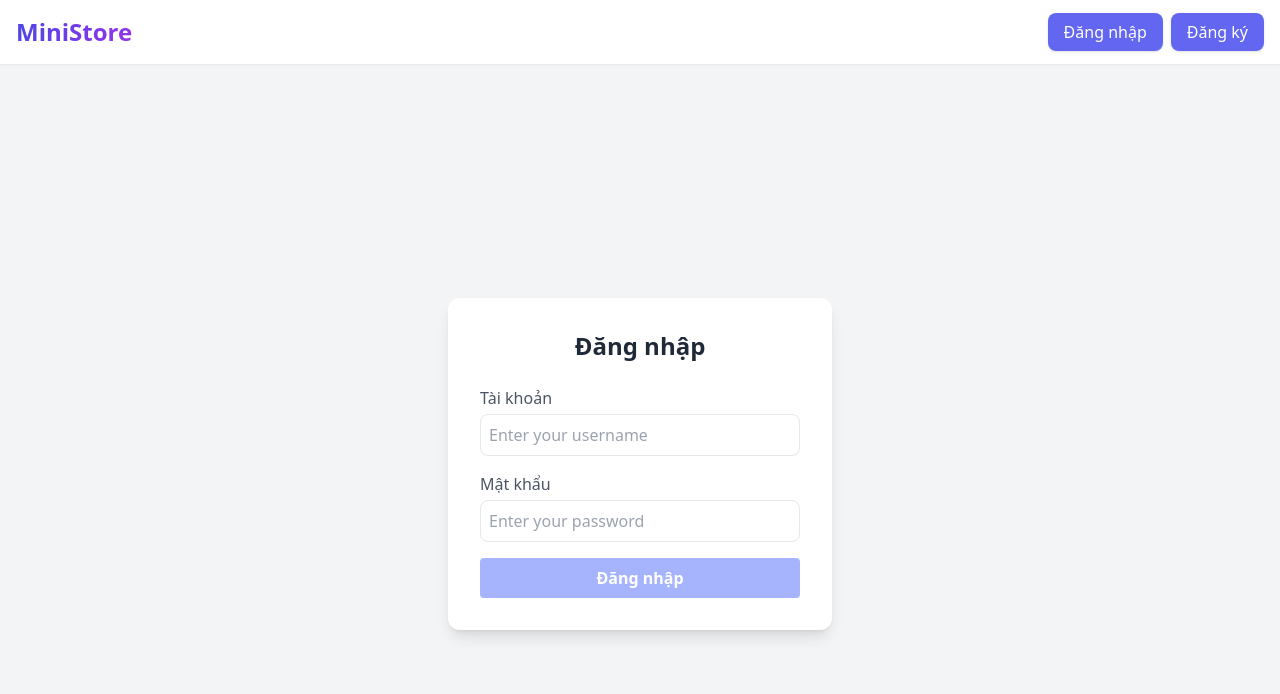
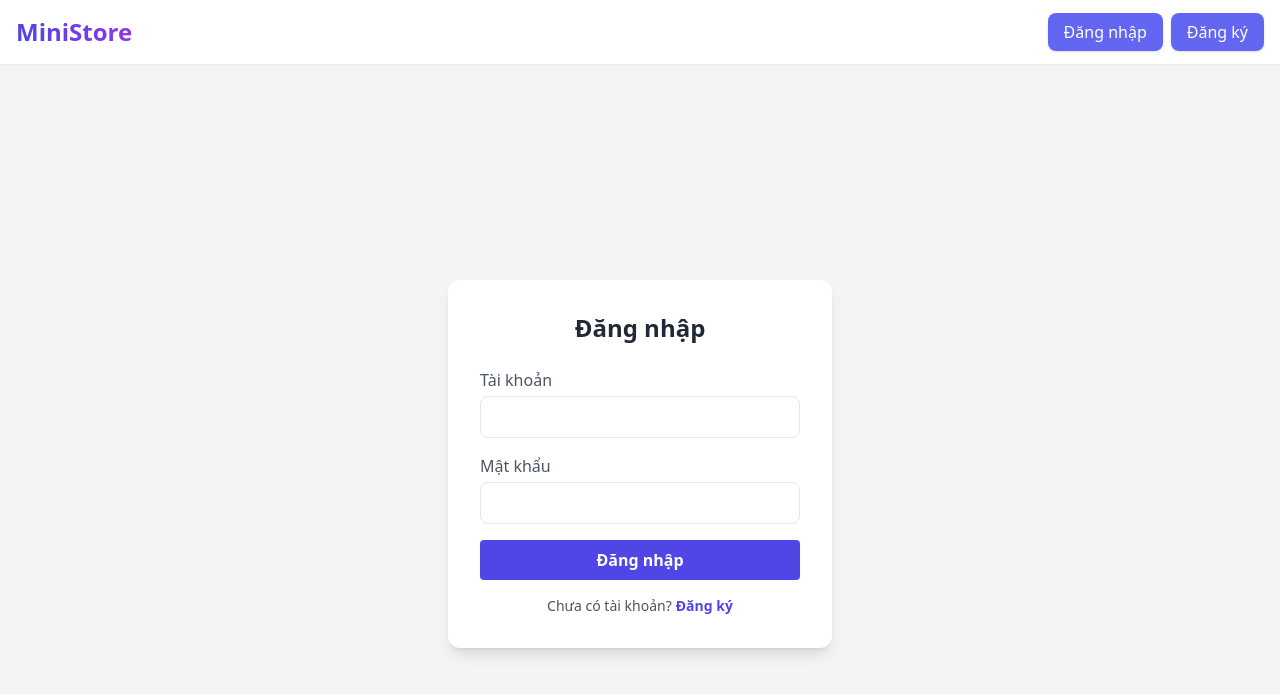
Before and after one commit to NguyenLong16/mini_e-commerce, a React (Vite) app: page /login in a window 1280 px wide. Shown: the top 694 px of the page. Built offline with nearby package versions, Linux system fonts and the light colour scheme.

Commit message:
Phân quyền admin và user

```diff
--- a/src/App.tsx
+++ b/src/App.tsx
@@ -6,37 +6,48 @@ import ProductDetailPage from "./pages/ProductDetailPage";
 import OrderHistoryPage from "./pages/OrderHistoryPage";
 import LoginPage from "./pages/LoginPage";
 import RegisterPage from "./pages/RegisterPage";
+import AdminDashboard from "./pages/AdminDashboard";
 import { useAppSelector } from "./hooks/useRedux";
+import PrivateRoute from "./components/PrivateRoute"; // Bảo vệ trang cần login
+import AdminRoute from "./components/AdminRoute";     // Bảo vệ trang Admin
 import SearchResultPage from "./pages/SearchResultPage";
 
 function App() {
   const { isAuthenticated } = useAppSelector(state => state.auth)
 
   return (
-    <>
-      <div className="min-h-screen bg-gray-50">
-        {/* 1. Navbar nằm NGOÀI Routes để luôn hiển thị ở mọi trang */}
+    <div className="min-h-screen bg-gray-50 font-sans text-gray-900">
       <Navbar />
 
-        {/* 2. Routes chỉ chứa các TRANG LỚN (Pages) */}
       <Routes>
+        {/* --- PUBLIC ROUTES --- */}
         <Route path="/" element={<HomePage />} />
-          <Route path="cart" element={<CartPage />} />
-          <Route path="products/:id" element={<ProductDetailPage />} />
-          <Route path="history" element={<OrderHistoryPage />} />
-          <Route path="search" element={<SearchResultPage />} />
+        <Route path="/search" element={<SearchResultPage />} />
+        <Route path="/product/:id" element={<ProductDetailPage />} />
+
+        {/* Nếu đã login thì không cho vào Login/Register nữa */}
         <Route
-            path="login"
+          path="/login"
           element={!isAuthenticated ? <LoginPage /> : <Navigate to="/" />}
         />
         <Route
-            path="register"
+          path="/register"
           element={!isAuthenticated ? <RegisterPage /> : <Navigate to="/" />}
         />
 
+        {/* --- USER PRIVATE ROUTES --- */}
+        <Route element={<PrivateRoute />}>
+          <Route path="/cart" element={<CartPage />} />
+          <Route path="/history" element={<OrderHistoryPage />} />
+        </Route>
+
+        {/* --- ADMIN ROUTES --- */}
+        <Route element={<AdminRoute />}>
+          <Route path="/admin" element={<AdminDashboard />} />
+        </Route>
+
       </Routes>
     </div>
-    </>
   )
 }
 
--- /dev/null
+++ b/src/components/AdminRoute.tsx
@@ -0,0 +1,21 @@
+import { Navigate, Outlet } from 'react-router-dom';
+import { useAppSelector } from '../hooks/useRedux';
+
+const AdminRoute = () => {
+    const { isAuthenticated, currentUser } = useAppSelector(state => state.auth);
+
+    // Chưa đăng nhập -> Về Login
+    if (!isAuthenticated || !currentUser) {
+        return <Navigate to="/login" replace />;
+    }
+
+    // Đã đăng nhập nhưng không phải Admin -> Về Home
+    if (currentUser.role?.toLowerCase() !== 'admin') {
+        return <Navigate to="/" replace />;
+    }
+
+    // Là Admin -> Cho qua
+    return <Outlet />;
+};
+
+export default AdminRoute;
--- /dev/null
+++ b/src/pages/AdminDashboard.tsx
@@ -0,0 +1,7 @@
+const AdminDashboard = () => {
+    return (
+        <div>Đây là trang admin</div>
+    )
+}
+
+export default AdminDashboard
--- a/src/pages/LoginPage.tsx
+++ b/src/pages/LoginPage.tsx
@@ -1,8 +1,8 @@
 import { useEffect } from "react";
 import { useAppDispatch, useAppSelector } from "../hooks/useRedux";
-import { useNavigate } from "react-router-dom";
+import { useNavigate, Link } from "react-router-dom";
 import { clearError, loginUser } from "../redux/slices/authSlice";
-import { Formik, Form, Field, ErrorMessage } from "formik";
+import { useFormik } from "formik";
 import * as Yup from "yup";
 
 const LoginSchema = Yup.object().shape({
@@ -13,92 +13,104 @@ const LoginSchema = Yup.object().shape({
 const LoginPage = () => {
     const dispatch = useAppDispatch();
     const navigate = useNavigate();
-    const { loading, error, isAuthenticated } = useAppSelector(state => state.auth);
+    const { loading, error, isAuthenticated, currentUser } = useAppSelector(state => state.auth);
 
+    // 1. Kiểm tra nếu đã đăng nhập thì tự chuyển trang
     useEffect(() => {
-        if (isAuthenticated) {
-            navigate("/"); // login thành công → về trang chủ
+        if (isAuthenticated && currentUser) {
+            // Chuyển role về chữ thường để so sánh an toàn (tránh lỗi Admin vs admin)
+            const role = currentUser.role?.toLowerCase();
+            if (role === 'admin') {
+                navigate('/admin');
+            } else {
+                console.log('role', role)
+                navigate('/');
             }
+        }
+        return () => { dispatch(clearError()) };
+    }, [isAuthenticated, currentUser, navigate, dispatch]);
 
-        dispatch(clearError());
-    }, [isAuthenticated]);
+    const formik = useFormik({
+        initialValues: { username: "", password: "" },
+        validationSchema: LoginSchema,
+        onSubmit: async (values) => {
+            try {
+                // 2. Gọi API Login
+                const result = await dispatch(loginUser(values)).unwrap();
+
+                console.log("=== KẾT QUẢ ĐĂNG NHẬP ===");
+                console.log("Toàn bộ object result:", result);
+                console.log("Role nhận được:", result.role); // Kiểm tra xem nó là 'Admin', 'admin', hay undefined?
+                console.log("Role sau khi toLowerCase:", result.role?.toLowerCase());
+                // 3. Điều hướng ngay sau khi login thành công
+                const role = result.role?.toLowerCase();
+                if (role === 'admin') {
+                    navigate('/admin');
+                } else {
+                    navigate('/');
+                }
+            } catch (err) {
+                console.error("Login failed:", err);
+            }
+        }
+    });
 
     return (
         <div className="flex justify-center items-center h-screen bg-gray-100">
             <div className="bg-white p-8 rounded-xl w-96 shadow-lg">
-                <h2 className="text-2xl font-bold text-center mb-6 text-gray-800">
-                    Đăng nhập
-                </h2>
+                <h2 className="text-2xl font-bold text-center mb-6 text-gray-800">Đăng nhập</h2>
 
                 {error && (
-                    <div className="text-red-600 bg-red-100 p-3 rounded mb-4 text-sm">
+                    <div className="text-red-600 bg-red-100 p-3 rounded mb-4 text-sm text-center">
                         {error}
                     </div>
                 )}
 
-                <Formik
-                    initialValues={{ username: "", password: "" }}
-                    validationSchema={LoginSchema}
-                    onSubmit={(values) => {
-                        dispatch(loginUser(values));
-                    }}
-                >
-                    {({ isValid, dirty }) => (
-                        <Form className="space-y-4">
-
-                            {/* Username */}
+                <form onSubmit={formik.handleSubmit} className="space-y-4">
                     <div>
-                                <label className="block text-gray-600 mb-1 font-medium">
-                                    Tài khoản
-                                </label>
-
-                                <Field
+                        <label className="block text-gray-600 mb-1 font-medium">Tài khoản</label>
+                        <input
                             type="text"
                             name="username"
-                                    placeholder="Enter your username"
-                                    className="w-full p-2 border rounded-lg focus:outline-none focus:ring-2 focus:ring-indigo-500"
+                            onChange={formik.handleChange}
+                            value={formik.values.username}
+                            className="w-full p-2 border rounded-lg focus:outline-none focus:border-indigo-500"
                         />
-
-                                <ErrorMessage
-                                    name="username"
-                                    component="div"
-                                    className="text-red-500 text-sm mt-1"
-                                />
+                        {formik.errors.username && formik.touched.username && (
+                            <div className="text-red-500 text-sm mt-1">{formik.errors.username}</div>
+                        )}
                     </div>
 
-                            {/* Password */}
                     <div>
-                                <label className="block text-gray-600 mb-1 font-medium">
-                                    Mật khẩu
-                                </label>
-
-                                <Field
+                        <label className="block text-gray-600 mb-1 font-medium">Mật khẩu</label>
+                        <input
                             type="password"
                             name="password"
-                                    placeholder="Enter your password"
-                                    className="w-full p-2 border rounded-lg focus:outline-none focus:ring-2 focus:ring-indigo-500"
+                            onChange={formik.handleChange}
+                            value={formik.values.password}
+                            className="w-full p-2 border rounded-lg focus:outline-none focus:border-indigo-500"
                         />
-
-                                <ErrorMessage
-                                    name="password"
-                                    component="div"
-                                    className="text-red-500 text-sm mt-1"
-                                />
+                        {formik.errors.password && formik.touched.password && (
+                            <div className="text-red-500 text-sm mt-1">{formik.errors.password}</div>
+                        )}
                     </div>
 
-                            {/* Submit */}
                     <button
                         type="submit"
-                                disabled={loading || !dirty || !isValid}
-                                className="w-full bg-indigo-600 text-white py-2 rounded
-                                       hover:bg-indigo-700 transition font-bold
-                                       disabled:bg-indigo-300"
+                        disabled={loading}
+                        className={`w-full text-white py-2 rounded transition font-bold
+                            ${loading ? 'bg-indigo-300 cursor-not-allowed' : 'bg-indigo-600 hover:bg-indigo-700'}`}
                     >
                         {loading ? "Đang xử lý..." : "Đăng nhập"}
                     </button>
-                        </Form>
-                    )}
-                </Formik>
+                </form>
+
+                <div className="mt-4 text-center text-sm text-gray-600">
+                    Chưa có tài khoản?
+                    <Link to="/register" className="text-indigo-600 font-bold hover:underline ml-1">
+                        Đăng ký
+                    </Link>
+                </div>
             </div>
         </div>
     );
--- a/src/pages/RegisterPage.tsx
+++ b/src/pages/RegisterPage.tsx
@@ -15,6 +15,7 @@ const RegisterPage = () => {
             fullname: "",
             email: "",
             password: "",
+            role: "User"
         },
         validationSchema: Yup.object({
             username: Yup.string()
@@ -107,6 +108,18 @@ const RegisterPage = () => {
                         <p className="text-red-500 text-sm">{formik.errors.password}</p>
                     )}
                 </div>
+                <div>
+                    <label className="block mb-1 font-medium text-gray-700">Vai trò</label>
+                    <select
+                        name="role"
+                        value={formik.values.role}
+                        onChange={formik.handleChange}
+                        className="w-full p-2 border rounded-lg focus:outline-none focus:border-indigo-500 bg-white"
+                    >
+                        <option value="User">Khách hàng (User)</option>
+                        <option value="Admin">Quản trị viên (Admin)</option>
+                    </select>
+                </div>
 
                 {/* ERROR FROM SERVER */}
                 {error && <p className="text-red-500 text-center">{error}</p>}
--- a/src/redux/slices/authSlice.ts
+++ b/src/redux/slices/authSlice.ts
@@ -1,120 +1,106 @@
-import { createAsyncThunk, createSlice } from "@reduxjs/toolkit";
-import AuthService from "../../services/auth.service";
-import { PayloadAction } from "@reduxjs/toolkit"
-import { User } from "../../types/user";
+import { createAsyncThunk, createSlice, PayloadAction } from '@reduxjs/toolkit';
+import AuthService from '../../services/auth.service';
+import { User } from '../../types/user';
 
-const loginUser = createAsyncThunk(
+// Hàm xử lý lỗi để lấy text thông báo
+const getErrorMessage = (error: any) => {
+    if (error.response && error.response.data) {
+        const data = error.response.data;
+        if (data.errors) {
+            const firstErrorKey = Object.keys(data.errors)[0];
+            return data.errors[firstErrorKey][0];
+        }
+        if (typeof data === 'string') return data;
+        if (data.title) return data.title;
+    }
+    return error.message || 'Đã có lỗi xảy ra';
+};
+
+// 1. Login Action
+export const loginUser = createAsyncThunk(
     'auth/loginUser',
-    async (form: any, thunk_API) => {
+    async (form: any, thunkAPI) => {
         try {
             const data = await AuthService.login(form.username, form.password);
-            localStorage.setItem('currentUser', JSON.stringify(data))
+            localStorage.setItem('currentUser', JSON.stringify(data));
             return data;
         } catch (error: any) {
-            return thunk_API.rejectWithValue(getErrorMessage(error));
+            return thunkAPI.rejectWithValue(getErrorMessage(error));
         }
     }
-)
+);
 
-const registerUser = createAsyncThunk(
+// 2. Register Action
+export const registerUser = createAsyncThunk(
     'auth/registerUser',
-    async (form: any, thunk_API) => {
+    async (form: any, thunkAPI) => {
         try {
-            const data = await AuthService.register(form)
-            return data
+            const data = await AuthService.register(form);
+            return data;
         } catch (error: any) {
-            return thunk_API.rejectWithValue(getErrorMessage(error))
+            return thunkAPI.rejectWithValue(getErrorMessage(error));
         }
     }
-)
+);
 
 interface AuthState {
-    currentUser: User | null
-    isAuthenticated: boolean
-    loading: boolean
-    error: string | null
+    currentUser: User | null;
+    isAuthenticated: boolean;
+    loading: boolean;
+    error: string | null;
 }
 
-const savedUser = localStorage.getItem('currentUser')
+const savedUser = localStorage.getItem('currentUser');
 const initialState: AuthState = {
     currentUser: savedUser ? JSON.parse(savedUser) : null,
     isAuthenticated: !!savedUser,
     loading: false,
-    error: null
-}
+    error: null,
+};
 
 const authSlice = createSlice({
     name: 'auth',
     initialState,
     reducers: {
         logout: (state) => {
-            state.currentUser = null,
-                state.isAuthenticated = false,
-                localStorage.removeItem('currentUser')
+            state.currentUser = null;
+            state.isAuthenticated = false;
+            localStorage.removeItem('currentUser');
         },
         clearError: (state) => {
-            state.error = null
+            state.error = null;
         }
     },
-
     extraReducers: (builder) => {
         builder
+            // Login Handlers
             .addCase(loginUser.pending, (state) => {
-                state.loading = true,
-                    state.error = null
+                state.loading = true;
+                state.error = null;
             })
             .addCase(loginUser.fulfilled, (state, action: PayloadAction<User>) => {
-                state.loading = false
-                state.currentUser = action.payload
-                state.isAuthenticated = true
+                state.loading = false;
+                state.currentUser = action.payload;
+                state.isAuthenticated = true;
             })
             .addCase(loginUser.rejected, (state, action) => {
-                state.loading = false
-                state.error = action.payload as string
+                state.loading = false;
+                state.error = action.payload as string;
             })
+            // Register Handlers
             .addCase(registerUser.pending, (state) => {
-                state.loading = true,
-                    state.error = null
+                state.loading = true;
+                state.error = null;
             })
             .addCase(registerUser.fulfilled, (state) => {
-                state.loading = false
-                state.error = null
+                state.loading = false;
             })
             .addCase(registerUser.rejected, (state, action) => {
-                state.loading = false
-                state.error = action.payload as string
-            })
-    }
+                state.loading = false;
+                state.error = action.payload as string;
+            });
+    },
+});
 
-})
-
-export const { logout, clearError } = authSlice.actions
-export { loginUser, registerUser }
-export default authSlice.reducer
-
-const getErrorMessage = (error: any) => {
-    // Kiểm tra xem có phản hồi từ server không
-    if (error.response && error.response.data) {
-        const data = error.response.data;
-
-        // Trường hợp 1: Lỗi validation (Ví dụ: Password yếu, thiếu username...)
-        // .NET thường trả về dạng: { errors: { Password: ["Mật khẩu phải có số..."] } }
-        if (data.errors) {
-            const firstErrorKey = Object.keys(data.errors)[0];
-            return data.errors[firstErrorKey][0]; // Lấy câu lỗi đầu tiên ra
-        }
-
-        // Trường hợp 2: Lỗi string thông thường (Ví dụ: return BadRequest("Sai mật khẩu"))
-        if (typeof data === 'string') {
-            return data;
-        }
-
-        // Trường hợp 3: Lỗi chuẩn ProblemDetails của .NET ({ title: "One or more..." })
-        if (data.title) {
-            return data.title;
-        }
-    }
-
-    // Trường hợp 4: Lỗi mạng hoặc không xác định
-    return error.message || 'Đã có lỗi xảy ra';
-};
+export const { logout, clearError } = authSlice.actions;
+export default authSlice.reducer;
--- a/src/types/user.ts
+++ b/src/types/user.ts
@@ -4,6 +4,8 @@ export interface User {
     fullname: string;
     email: string;
     password: string;
+    image?: string;
+    role: string;
 }
 
 export interface LoginResponse {
```
Lines whose indentation alone changed are shown as unchanged.
